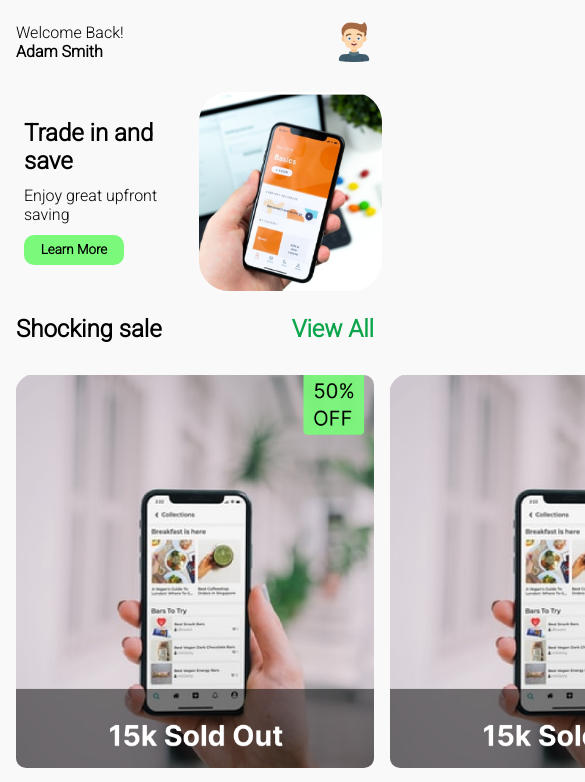
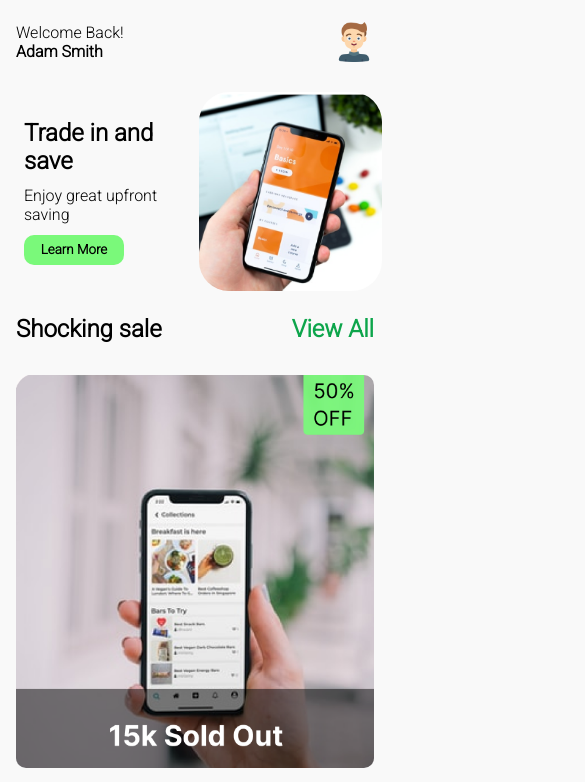
Before and after one commit to polaris430/ecommerce, a React (Vite) app: page /home in a window 390 px wide. Shown: the top 782 px of the page, 585 px wide, since content can reach past the window. Built offline with nearby package versions, Linux system fonts and the light colour scheme.

Commit message:
home page added

```diff
--- a/src/Root.css
+++ b/src/Root.css
@@ -293,6 +293,12 @@
   padding: 1em;
 }
 
+@media (max-width: 800px) {
+  .card {
+    flex-direction: column;
+  }
+}
+
 .card img {
   flex: 50%;
   width: 100%;
```
